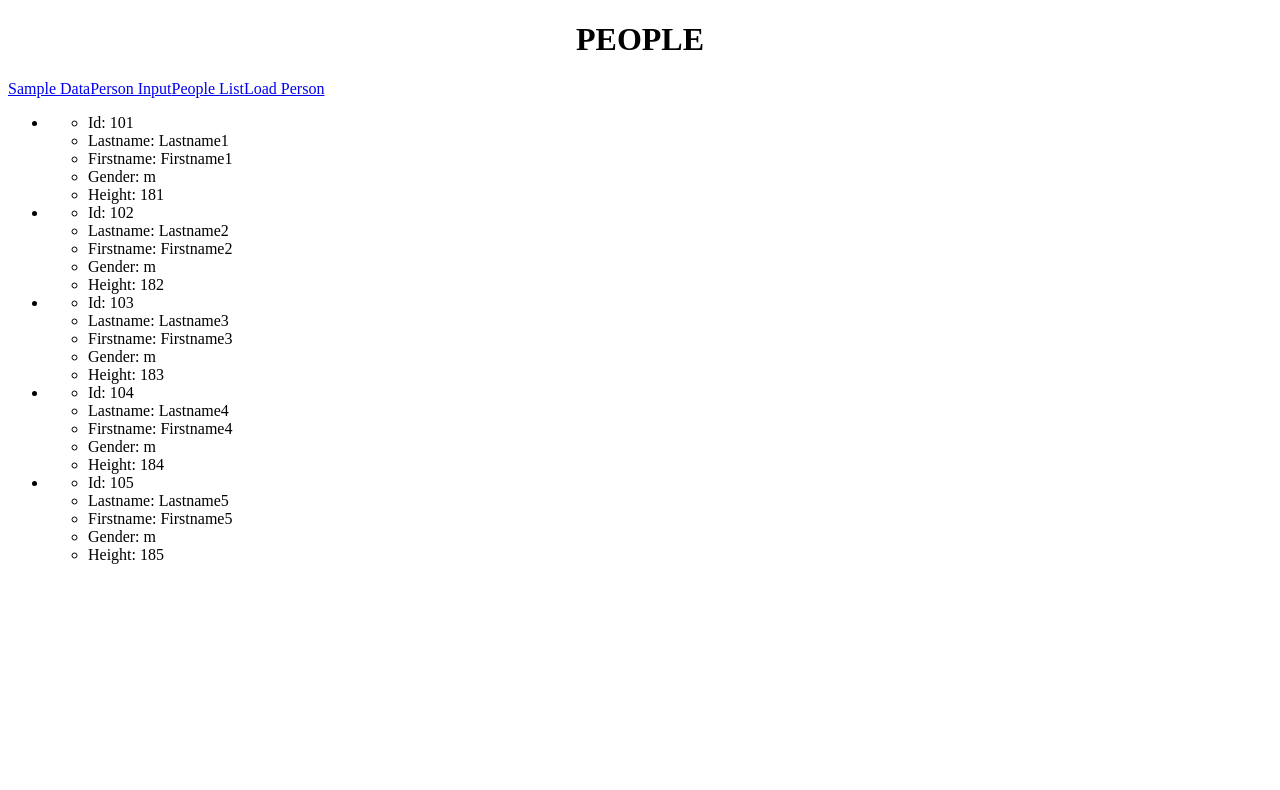
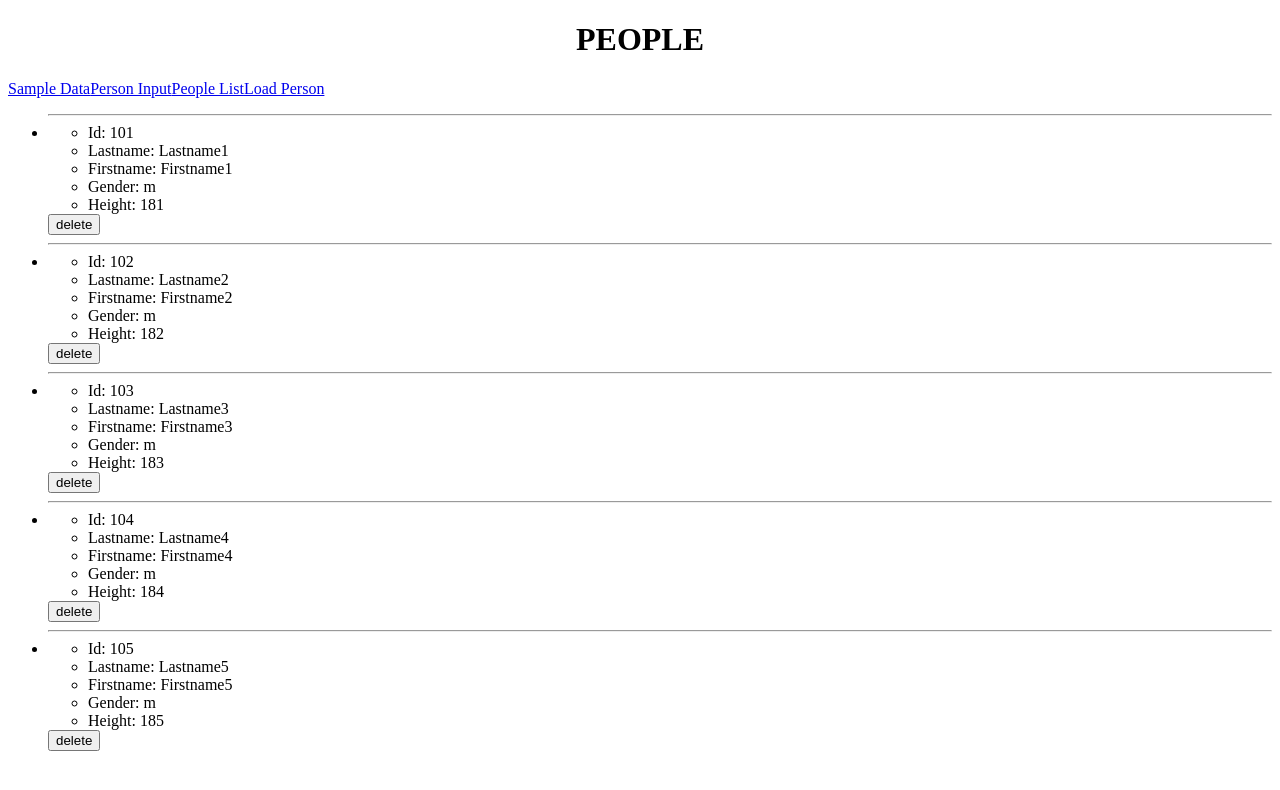
Before and after one commit to Javacream/org.javacream.training.angular, an Angular app: page /list in a window 1280 px wide. Shown: the top 790 px of the page. Built offline with nearby package versions, Linux system fonts and the light colour scheme.

Commit message:
add @Output example

```diff
--- a/src/app/people-model.service.ts
+++ b/src/app/people-model.service.ts
@@ -64,7 +64,7 @@ remove(index:number){
 async loadPerson(id:number){
   try{
     let response = await fetch(`http://localhost:8080/people/${id}`)
-    let person:Person = await response.json()
+    let person = await response.json()
     return person
   }
   catch(error){
--- a/src/app/sample-person/sample-person.component.html
+++ b/src/app/sample-person/sample-person.component.html
@@ -4,5 +4,6 @@
 
 <app-simple-person-detail
   [person]="peopleManager.sample_person"
+  [state]="false"
 >
 </app-simple-person-detail>
--- a/src/app/simple-person-detail/simple-person-detail.component.html
+++ b/src/app/simple-person-detail/simple-person-detail.component.html
@@ -1,3 +1,4 @@
+<hr />
 <ul>
   <li>
     Id: {{person.id}}
@@ -15,3 +16,5 @@
     Height: {{person.height}}
   </li>
 </ul>
+
+<input *ngIf="state" type="button" value="delete" (click)="delete()" />
--- a/src/app/simple-person-detail/simple-person-detail.component.ts
+++ b/src/app/simple-person-detail/simple-person-detail.component.ts
@@ -1,4 +1,4 @@
-import { Component, Input, OnInit } from '@angular/core';
+import { Component, Input, Output, EventEmitter, OnInit } from '@angular/core';
 import {Person} from '../people-model.service'
 @Component({
   selector: 'app-simple-person-detail',
@@ -12,4 +12,12 @@ export class SimplePersonDetailComponent implements OnInit {
   ngOnInit() {
   }
   @Input() person: Person
+  @Input() state: boolean
+  @Input() index: number
+
+  @Output() deleteEventEmitter = new EventEmitter<number>()
+
+  delete(){
+    this.deleteEventEmitter.emit(this.index)
+  }
 }
--- a/src/app/simple-person-list/simple-person-list.component.html
+++ b/src/app/simple-person-list/simple-person-list.component.html
@@ -1,7 +1,10 @@
   <ul>
-    <li *ngFor="let p of peopleManager.people, let i = index" (dblclick)="remove(i)">
+    <li *ngFor="let p of peopleManager.people, let i = index">
       <app-simple-person-detail
         [person]="p"
+        [index]="i"
+        [state]="true"
+        (deleteEventEmitter) = "remove($event)"
       >
       </app-simple-person-detail>
     </li>
```
